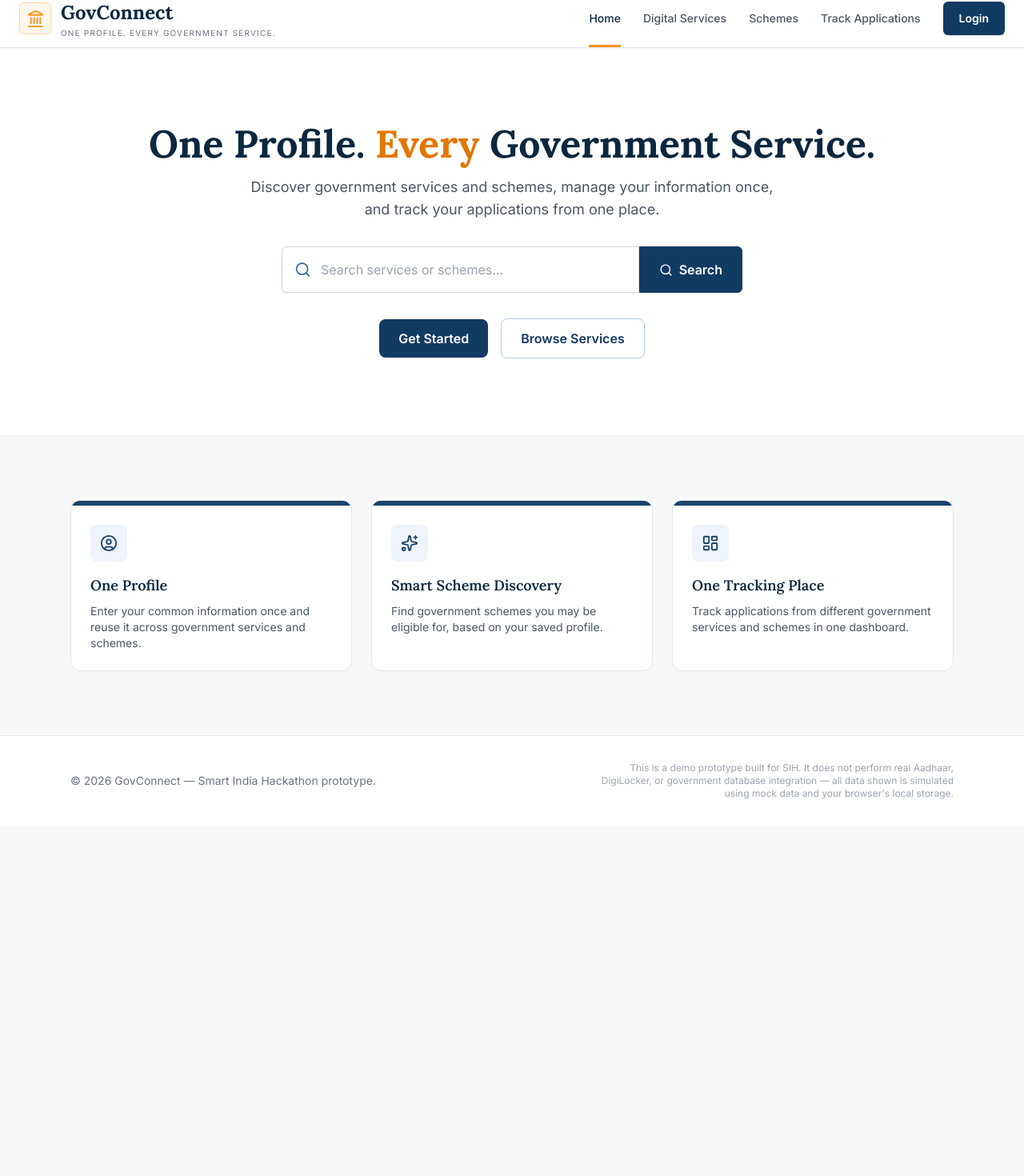
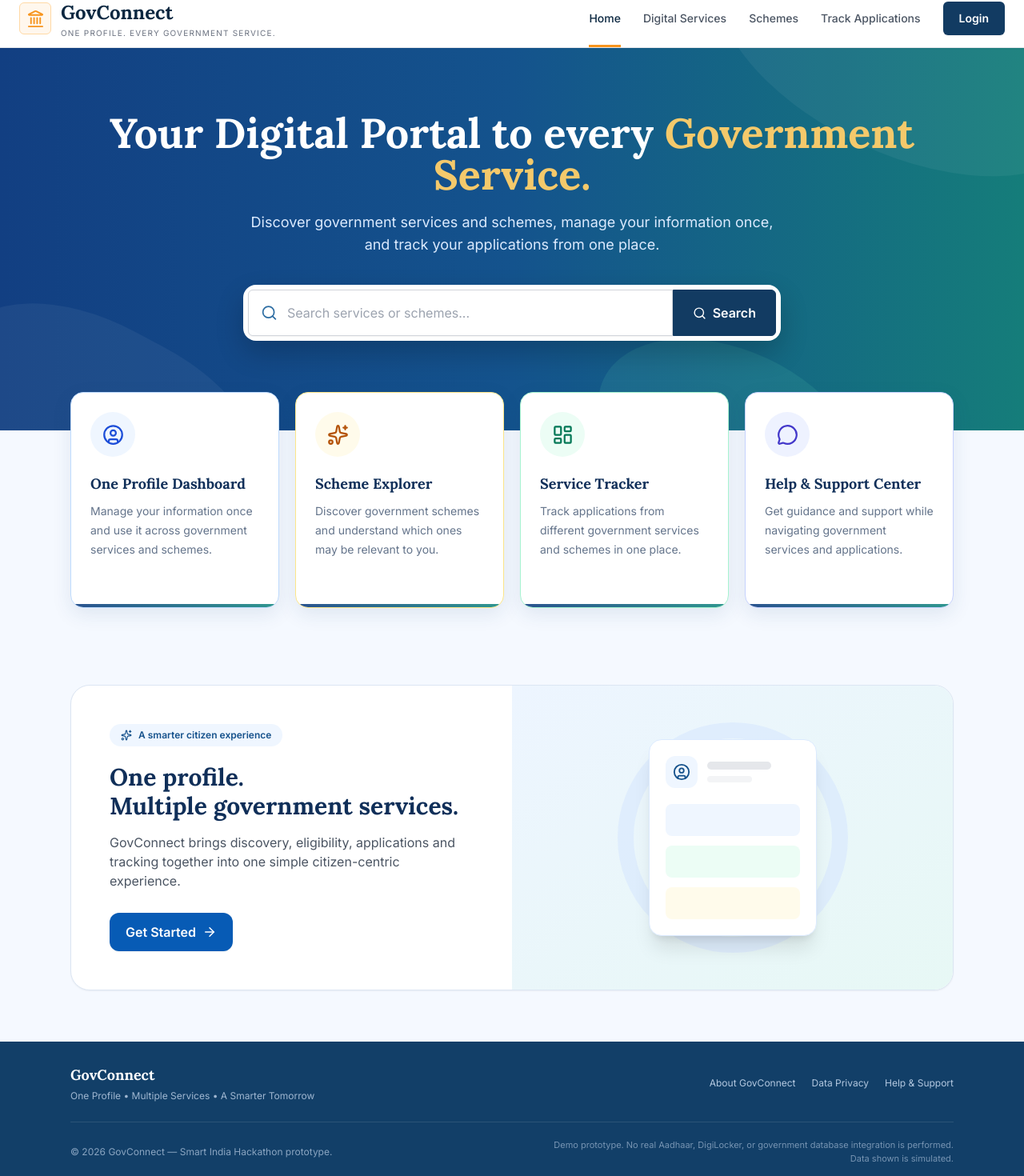
Before and after one commit to itzshivamsrivastav-eng/GovConnect, a React (Vite) app: page / in a window 1280 px wide. Shown: the part 45-1515 px from the top of the page at 80% size. Before the commit the page ends 1077 px from the top, so only its background shows below. Built offline with nearby package versions, Linux system fonts and the light colour scheme.

Commit message:
Worked on vulnerablities

```diff
--- a/src/pages/Landing.jsx
+++ b/src/pages/Landing.jsx
@@ -1,100 +1,259 @@
+import { Link } from 'react-router-dom';
+import {
+  UserCircle,
+  Sparkles,
+  LayoutDashboard,
+  MessageCircle,
+  Search,
+  ArrowRight,
+} from 'lucide-react';
 
-import { Link } from 'react-router-dom';
-import { UserCircle, Sparkles, LayoutDashboard } from 'lucide-react';
 import Navbar from '../components/Navbar';
 import SearchBar from '../components/SearchBar';
 
 const VALUE_PROPS = [
   {
     icon: UserCircle,
-    title: 'One Profile',
-    description: 'Enter your common information once and reuse it across government services and schemes.',
+    title: 'One Profile Dashboard',
+    description:
+      'Manage your information once and use it across government services and schemes.',
+    iconClass: 'bg-blue-50 text-blue-700',
+    borderClass: 'border-blue-200',
   },
   {
     icon: Sparkles,
-    title: 'Smart Scheme Discovery',
-    description: 'Find government schemes you may be eligible for, based on your saved profile.',
+    title: 'Scheme Explorer',
+    description:
+      'Discover government schemes and understand which ones may be relevant to you.',
+    iconClass: 'bg-amber-50 text-amber-700',
+    borderClass: 'border-amber-200',
   },
   {
     icon: LayoutDashboard,
-    title: 'One Tracking Place',
-    description: 'Track applications from different government services and schemes in one dashboard.',
+    title: 'Service Tracker',
+    description:
+      'Track applications from different government services and schemes in one place.',
+    iconClass: 'bg-emerald-50 text-emerald-700',
+    borderClass: 'border-emerald-200',
+  },
+  {
+    icon: MessageCircle,
+    title: 'Help & Support Center',
+    description:
+      'Get guidance and support while navigating government services and applications.',
+    iconClass: 'bg-indigo-50 text-indigo-700',
+    borderClass: 'border-indigo-200',
   },
 ];
 
 export default function Landing() {
   return (
-    <div className="min-h-screen flex flex-col">
+    <div className="min-h-screen flex flex-col bg-[#f5f9ff] overflow-hidden">
+
+      {/* Navbar */}
       <Navbar />
 
-      <section className="bg-white border-b border-gray-100">
-        <div className="mx-auto max-w-5xl px-4 sm:px-6 py-16 sm:py-24 text-center">
-          <h1 className="font-heading text-3xl sm:text-5xl font-bold text-navy-900 mb-4 leading-tight">
-            One Profile. <span className="text-saffron-600">Every</span> Government Service.
+      {/* Hero Section */}
+      <section className="relative">
+
+        {/* Hero Background */}
+        <div className="relative overflow-visible bg-gradient-to-r from-[#123f82] via-[#14538d] to-[#157d7a]">
+
+          {/* Decorative shapes */}
+          <div className="absolute inset-0 pointer-events-none overflow-hidden">
+            <div className="absolute -left-20 -bottom-28 w-[420px] h-[240px] bg-white/5 rotate-[28deg] rounded-[45%]" />
+            <div className="absolute right-[-100px] -top-32 w-[500px] h-[260px] bg-white/5 rotate-[25deg] rounded-[50%]" />
+            <div className="absolute right-[15%] bottom-[-120px] w-[350px] h-[220px] bg-emerald-300/10 rotate-[25deg] rounded-[50%]" />
+          </div>
+
+          <div className="relative z-10 mx-auto max-w-6xl px-4 sm:px-6 pt-16 sm:pt-20 pb-24 sm:pb-28 text-center">
+
+            {/* Main Heading */}
+            <h1 className="font-heading text-3xl sm:text-5xl lg:text-[52px] font-bold text-white leading-tight max-w-5xl mx-auto">
+              Your Digital Portal to every{' '}
+              <span className="text-[#f4c96b]">
+                Government Service.
+              </span>
             </h1>
 
-          <p className="text-gray-600 text-base sm:text-lg max-w-2xl mx-auto mb-8">
-            Discover government services and schemes, manage your information once, and track your applications
-            from one place.
+            {/* Subtitle */}
+            <p className="mt-5 text-sm sm:text-base lg:text-lg text-blue-100 max-w-2xl mx-auto leading-relaxed">
+              Discover government services and schemes, manage your information
+              once, and track your applications from one place.
             </p>
 
-          <div className="max-w-xl mx-auto">
+            {/* Search */}
+            <div className="relative z-20 max-w-2xl mx-auto mt-9">
+              <div className="bg-white rounded-2xl p-1.5 shadow-[0_15px_35px_rgba(0,0,0,0.20)]">
                 <SearchBar large />
               </div>
+            </div>
+          </div>
+        </div>
 
-          <div className="mt-8 flex items-center justify-center gap-4">
-            <Link
-              to="/login"
-              className="rounded-lg bg-navy-800 hover:bg-navy-900 transition-colors text-white font-semibold px-6 py-3 min-h-[44px] flex items-center"
+        {/* Quick Feature Cards */}
+        <div className="relative z-30 mx-auto max-w-6xl px-4 sm:px-6 -mt-10 sm:-mt-12 pb-8">
+          <div className="grid gap-5 sm:grid-cols-2 lg:grid-cols-4">
+
+            {VALUE_PROPS.map(
+              ({
+                icon: Icon,
+                title,
+                description,
+                iconClass,
+                borderClass,
+              }) => (
+                <div
+                  key={title}
+                  className={`group relative overflow-hidden rounded-2xl border ${borderClass} bg-white shadow-[0_8px_25px_rgba(25,65,120,0.10)] transition-all duration-300 hover:-translate-y-1 hover:shadow-[0_15px_35px_rgba(25,65,120,0.16)]`}
                 >
-              Get Started
-            </Link>
+                  {/* Bottom accent */}
+                  <div className="absolute bottom-0 left-0 right-0 h-1 bg-gradient-to-r from-[#123f82] to-[#188b83] opacity-90" />
 
-            <Link
-              to="/services"
-              className="rounded-lg border border-navy-200 text-navy-800 hover:bg-navy-50 transition-colors font-semibold px-6 py-3 min-h-[44px] flex items-center"
+                  <div className="p-5 sm:p-6">
+
+                    {/* Icon */}
+                    <div
+                      className={`w-14 h-14 rounded-full flex items-center justify-center mb-5 ${iconClass}`}
                     >
-              Browse Services
-            </Link>
+                      <Icon size={27} strokeWidth={2} />
+                    </div>
+
+                    {/* Title */}
+                    <h3 className="font-heading text-lg font-bold text-[#102f59] mb-2">
+                      {title}
+                    </h3>
+
+                    {/* Description */}
+                    <p className="text-sm text-[#64748b] leading-6">
+                      {description}
+                    </p>
+
+                    {/* Small arrow */}
+                    <div className="mt-5 flex items-center gap-1.5 text-xs font-semibold text-[#15518b] opacity-0 group-hover:opacity-100 transition-opacity">
+                      Explore
+                      <ArrowRight size={14} />
+                    </div>
+                  </div>
+                </div>
+              )
+            )}
+
           </div>
         </div>
       </section>
 
-      <section className="mx-auto max-w-6xl px-4 sm:px-6 py-14 sm:py-20 grid gap-6 sm:grid-cols-3">
-        {VALUE_PROPS.map(({ icon: Icon, title, description }) => (
-          <div
-            key={title}
-            className="overflow-hidden rounded-xl border border-gray-200 bg-white"
+      {/* Main Information Section */}
+      <section className="mx-auto max-w-6xl w-full px-4 sm:px-6 py-12 sm:py-16">
+
+        <div className="rounded-3xl bg-white border border-[#dce6f3] shadow-sm overflow-hidden">
+
+          <div className="grid lg:grid-cols-2">
+
+            {/* Left */}
+            <div className="p-7 sm:p-10 lg:p-12">
+
+              <span className="inline-flex items-center gap-2 rounded-full bg-blue-50 px-3.5 py-1.5 text-xs font-semibold text-[#15518b]">
+                <Sparkles size={14} />
+                A smarter citizen experience
+              </span>
+
+              <h2 className="font-heading text-2xl sm:text-3xl font-bold text-[#102f59] mt-5 leading-tight">
+                One profile.
+                <br />
+                Multiple government services.
+              </h2>
+
+              <p className="mt-4 text-sm sm:text-base text-gray-600 leading-7 max-w-xl">
+                GovConnect brings discovery, eligibility, applications and
+                tracking together into one simple citizen-centric experience.
+              </p>
+
+              <Link
+                to="/login"
+                className="mt-7 inline-flex items-center gap-2 rounded-xl bg-[#075bb5] hover:bg-[#064c97] text-white font-semibold px-5 py-3 transition-all shadow-sm hover:shadow-md"
               >
-            <div className="h-1.5 w-full bg-navy-700" />
-
-            <div className="p-6">
-              <div className="rounded-lg bg-navy-50 p-3 w-fit mb-4">
-                <Icon size={22} className="text-navy-700" />
+                Get Started
+                <ArrowRight size={18} />
+              </Link>
             </div>
 
-              <h3 className="font-heading text-lg font-semibold text-navy-900 mb-2">
-                {title}
-              </h3>
+            {/* Right visual */}
+            <div className="relative min-h-[260px] lg:min-h-full bg-gradient-to-br from-[#edf5ff] to-[#e7f8f5] flex items-center justify-center overflow-hidden">
 
-              <p className="text-sm text-gray-600">
-                {description}
+              <div className="absolute w-72 h-72 rounded-full border-[20px] border-blue-100/70" />
+              <div className="absolute w-52 h-52 rounded-full border-[15px] border-emerald-100/70" />
+
+              <div className="relative z-10 w-[210px] rounded-2xl bg-white border border-blue-100 shadow-xl p-5">
+
+                <div className="flex items-center gap-3 mb-5">
+                  <div className="w-10 h-10 rounded-xl bg-blue-50 flex items-center justify-center">
+                    <UserCircle
+                      size={22}
+                      className="text-[#15518b]"
+                    />
+                  </div>
+
+                  <div>
+                    <div className="h-2.5 w-20 bg-gray-200 rounded-full" />
+                    <div className="h-2 w-14 bg-gray-100 rounded-full mt-2" />
+                  </div>
+                </div>
+
+                <div className="space-y-3">
+                  <div className="h-10 rounded-lg bg-blue-50" />
+                  <div className="h-10 rounded-lg bg-emerald-50" />
+                  <div className="h-10 rounded-lg bg-amber-50" />
+                </div>
+
+              </div>
+            </div>
+
+          </div>
+        </div>
+      </section>
+
+      {/* Footer */}
+      <footer className="mt-auto bg-[#123f68] text-white">
+
+        <div className="mx-auto max-w-6xl px-4 sm:px-6 py-7">
+
+          <div className="flex flex-col md:flex-row items-center justify-between gap-5">
+
+            <div>
+              <div className="font-heading text-lg font-bold">
+                GovConnect
+              </div>
+
+              <p className="text-xs text-blue-100/70 mt-1">
+                One Profile • Multiple Services • A Smarter Tomorrow
               </p>
             </div>
+
+            <div className="flex items-center gap-5 text-xs text-blue-100/80">
+              <span>About GovConnect</span>
+              <span>Data Privacy</span>
+              <span>Help & Support</span>
             </div>
-        ))}
-      </section>
 
-      <footer className="mt-auto border-t border-gray-200 bg-white">
-        <div className="mx-auto max-w-6xl px-4 sm:px-6 py-8 text-sm text-gray-500 flex flex-col sm:flex-row items-center justify-between gap-3">
-          <p>&copy; {new Date().getFullYear()} GovConnect — Smart India Hackathon prototype.</p>
+          </div>
 
-          <p className="text-xs text-gray-400 text-center sm:text-right max-w-md">
-            This is a demo prototype built for SIH. It does not perform real Aadhaar, DigiLocker, or government
-            database integration — all data shown is simulated using mock data and your browser's local storage.
+          <div className="mt-6 pt-5 border-t border-white/10 flex flex-col sm:flex-row items-center justify-between gap-3">
+
+            <p className="text-xs text-blue-100/60">
+              © {new Date().getFullYear()} GovConnect — Smart India Hackathon prototype.
             </p>
+
+            <p className="text-[11px] text-blue-100/50 text-center sm:text-right max-w-lg">
+              Demo prototype. No real Aadhaar, DigiLocker, or government
+              database integration is performed. Data shown is simulated.
+            </p>
+
+          </div>
+
         </div>
       </footer>
+
     </div>
   );
 }
--- a/src/pages/Login.jsx
+++ b/src/pages/Login.jsx
@@ -1,27 +1,31 @@
 import { useState } from 'react';
 import { Link, useNavigate } from 'react-router-dom';
-import { LandmarkIcon } from 'lucide-react';
+import {
+  LandmarkIcon,
+  User,
+  Mail,
+  Lock,
+  Eye,
+  EyeOff,
+  ArrowRight,
+} from 'lucide-react';
+
 import { login, loginDemo } from '../services/authApi';
 import { useToast } from '../components/ToastContext';
 
 export default function Login() {
-  const [name, setName] = useState('');
   const [identifier, setIdentifier] = useState('');
   const [password, setPassword] = useState('');
   const [error, setError] = useState('');
+  const [showPassword, setShowPassword] = useState(false);
 
   const navigate = useNavigate();
   const { showToast } = useToast();
 
   function handleSubmit(e) {
     e.preventDefault();
-    setError('');
 
-    const result = login({
-      name,
-      identifier,
-      password,
-    });
+    const result = login({ identifier, password });
 
     if (!result.success) {
       setError(result.error);
@@ -39,124 +43,197 @@ export default function Login() {
   }
 
   return (
-    <div className="min-h-screen flex items-center justify-center bg-[#F7F8FA] px-4">
-      <div className="w-full max-w-md">
+    <div className="min-h-screen relative overflow-hidden bg-[#f5f9ff] flex items-center justify-center px-4 py-8">
 
-        {/* Logo */}
+      {/* Background Decorative Shapes */}
+      <div className="absolute inset-0 pointer-events-none overflow-hidden">
+
+        {/* Top Right Blue Shapes */}
+        <div className="absolute -top-20 -right-24 w-[430px] h-[220px] bg-blue-100/70 rotate-[25deg] rounded-[50%]" />
+        <div className="absolute -top-28 -right-10 w-[430px] h-[190px] border-[28px] border-blue-200/40 rotate-[25deg] rounded-[50%]" />
+
+        {/* Bottom Left Tricolor Inspired Curves */}
+        <div className="absolute -bottom-28 -left-32 w-[550px] h-[190px] bg-orange-200/60 rotate-[25deg] rounded-[50%]" />
+        <div className="absolute -bottom-36 -left-24 w-[550px] h-[170px] bg-white rotate-[25deg] rounded-[50%]" />
+        <div className="absolute -bottom-44 -left-16 w-[560px] h-[170px] bg-emerald-200/60 rotate-[25deg] rounded-[50%]" />
+
+        {/* Right Bottom Building Silhouette */}
+        <div className="absolute right-[-80px] bottom-[-40px] opacity-[0.10] text-blue-300">
+          <div className="w-[420px] h-[220px] rounded-t-[220px] border-[25px] border-blue-300 relative">
+            <div className="absolute left-1/2 -translate-x-1/2 -top-[75px] w-20 h-20 rounded-full border-[15px] border-blue-300" />
+            <div className="absolute left-10 right-10 top-20 h-24 border-x-[20px] border-blue-300" />
+          </div>
+        </div>
+
+      </div>
+
+      {/* Main Content */}
+      <div className="relative z-10 w-full max-w-[560px]">
+
+        {/* Brand */}
         <Link
           to="/"
-          className="flex items-center justify-center gap-2 font-heading text-2xl font-bold text-navy-900 mb-8"
+          className="flex flex-col items-center justify-center mb-8"
         >
+          <div className="flex items-center gap-3">
             <LandmarkIcon
-            size={26}
-            className="text-saffron-500"
+              size={38}
+              strokeWidth={2.4}
+              className="text-[#f2a33a]"
             />
 
+            <span className="font-heading text-[34px] sm:text-[38px] font-bold tracking-tight text-[#092f6b]">
               GovConnect
+            </span>
+          </div>
+
+          <div className="mt-3 flex items-center gap-3 text-sm sm:text-base text-[#71829d]">
+            <span>One Profile</span>
+            <span className="text-gray-300">•</span>
+            <span>Multiple Services</span>
+            <span className="text-gray-300">•</span>
+            <span>A Smarter Tomorrow</span>
+          </div>
         </Link>
 
         {/* Login Card */}
-        <div className="rounded-xl border border-gray-200 bg-white p-6 sm:p-8 shadow-sm">
+        <div className="rounded-2xl border border-[#dce6f3] bg-white/95 backdrop-blur-sm p-7 sm:p-9 shadow-[0_12px_40px_rgba(25,65,120,0.10)]">
 
-          <h1 className="font-heading text-xl font-semibold text-navy-900 mb-1">
+          {/* Heading */}
+          <div className="mb-7">
+            <h1 className="font-heading text-3xl font-bold text-[#092f6b] mb-2">
               Login
             </h1>
 
-          <p className="text-sm text-gray-500 mb-6">
+            <p className="text-sm sm:text-base text-[#667892]">
               Enter your details to access your GovConnect account.
             </p>
+          </div>
 
           {/* Error */}
           {error && (
-            <div className="mb-4 rounded-lg bg-red-50 border border-red-200 text-red-700 text-sm px-3 py-2">
+            <div className="mb-5 rounded-xl bg-red-50 border border-red-200 text-red-700 text-sm px-4 py-3">
               {error}
             </div>
           )}
 
-          <form
-            onSubmit={handleSubmit}
-            className="space-y-4"
-          >
+          <form onSubmit={handleSubmit} className="space-y-5">
 
             {/* Full Name */}
             <div>
-              <label className="block text-sm font-medium text-gray-700 mb-1">
+              <label className="block text-sm font-semibold text-[#33445c] mb-2">
                 Full Name
               </label>
 
+              <div className="relative">
+                <User
+                  size={21}
+                  className="absolute left-4 top-1/2 -translate-y-1/2 text-[#8291a8]"
+                />
+
                 <input
                   type="text"
-                value={name}
-                onChange={(e) => setName(e.target.value)}
-                className="w-full rounded-lg border border-gray-300 px-3 py-2.5 text-sm focus:outline-none focus:ring-2 focus:ring-navy-500 focus:border-navy-500"
+                  value={identifier.includes('@') ? '' : identifier}
+                  onChange={(e) => setIdentifier(e.target.value)}
+                  className="w-full h-[49px] rounded-xl border border-[#cfd9e6] bg-white pl-12 pr-4 text-sm text-[#26364d] placeholder:text-[#91a0b4] outline-none transition-all focus:border-[#125bb5] focus:ring-2 focus:ring-blue-100"
                   placeholder="Enter your full name"
                 />
+              </div>
             </div>
 
             {/* Email / Mobile */}
             <div>
-              <label className="block text-sm font-medium text-gray-700 mb-1">
+              <label className="block text-sm font-semibold text-[#33445c] mb-2">
                 Email or Mobile Number
               </label>
+
+              <div className="relative">
+                <Mail
+                  size={21}
+                  className="absolute left-4 top-1/2 -translate-y-1/2 text-[#8291a8]"
+                />
 
                 <input
                   type="text"
                   value={identifier}
                   onChange={(e) => setIdentifier(e.target.value)}
-                className="w-full rounded-lg border border-gray-300 px-3 py-2.5 text-sm focus:outline-none focus:ring-2 focus:ring-navy-500 focus:border-navy-500"
+                  className="w-full h-[49px] rounded-xl border border-[#cfd9e6] bg-white pl-12 pr-4 text-sm text-[#26364d] placeholder:text-[#91a0b4] outline-none transition-all focus:border-[#125bb5] focus:ring-2 focus:ring-blue-100"
                   placeholder="you@example.com or 9876543210"
                 />
+              </div>
             </div>
 
             {/* Password */}
             <div>
-              <label className="block text-sm font-medium text-gray-700 mb-1">
+              <label className="block text-sm font-semibold text-[#33445c] mb-2">
                 Password
               </label>
 
+              <div className="relative">
+                <Lock
+                  size={21}
+                  className="absolute left-4 top-1/2 -translate-y-1/2 text-[#53647d]"
+                />
+
                 <input
-                type="password"
+                  type={showPassword ? 'text' : 'password'}
                   value={password}
                   onChange={(e) => setPassword(e.target.value)}
-                className="w-full rounded-lg border border-gray-300 px-3 py-2.5 text-sm focus:outline-none focus:ring-2 focus:ring-navy-500 focus:border-navy-500"
+                  className="w-full h-[49px] rounded-xl border border-[#cfd9e6] bg-white pl-12 pr-12 text-sm text-[#26364d] placeholder:text-[#91a0b4] outline-none transition-all focus:border-[#125bb5] focus:ring-2 focus:ring-blue-100"
                   placeholder="••••••••"
                 />
+
+                <button
+                  type="button"
+                  onClick={() => setShowPassword((prev) => !prev)}
+                  className="absolute right-4 top-1/2 -translate-y-1/2 text-[#71829d] hover:text-[#092f6b] transition-colors"
+                  aria-label={
+                    showPassword ? 'Hide password' : 'Show password'
+                  }
+                >
+                  {showPassword ? (
+                    <EyeOff size={21} />
+                  ) : (
+                    <Eye size={21} />
+                  )}
+                </button>
+              </div>
             </div>
 
-            {/* Login */}
+            {/* Login Button */}
             <button
               type="submit"
-              className="w-full rounded-lg bg-navy-800 hover:bg-navy-900 transition-colors text-white font-semibold py-2.5 min-h-[44px]"
+              className="w-full h-[49px] rounded-xl bg-[#075bb5] hover:bg-[#064c97] transition-all text-white font-semibold flex items-center justify-center gap-2 shadow-sm hover:shadow-md"
             >
-              Login
+              <span>Login</span>
+              <ArrowRight size={20} />
             </button>
-
           </form>
 
           {/* Divider */}
-          <div className="flex items-center gap-3 my-5">
-            <div className="h-px flex-1 bg-gray-200" />
+          <div className="flex items-center gap-4 my-7">
+            <div className="h-px flex-1 bg-[#e2e7ee]" />
 
-            <span className="text-xs text-gray-400">
+            <span className="text-xs font-medium text-[#8b98aa]">
               OR
             </span>
 
-            <div className="h-px flex-1 bg-gray-200" />
+            <div className="h-px flex-1 bg-[#e2e7ee]" />
           </div>
 
-          {/* Demo Login */}
+          {/* Demo Account */}
           <button
             type="button"
             onClick={handleDemo}
-            className="w-full rounded-lg border border-saffron-400 text-saffron-700 hover:bg-saffron-50 transition-colors font-semibold py-2.5 min-h-[44px]"
+            className="w-full h-[49px] rounded-xl border border-[#e5c49d] bg-[#fffdfa] text-[#a76627] hover:bg-[#fff8ed] transition-all font-semibold flex items-center justify-center gap-2"
           >
-            Use Demo Account
+            <User size={20} />
+            <span>Use Demo Account</span>
           </button>
 
-          <p className="text-xs text-gray-400 mt-3 text-center">
+          <p className="text-xs sm:text-sm text-[#8290a4] mt-4 text-center leading-5">
             Demo account contains pre-filled mock profile and application data.
           </p>
-
         </div>
       </div>
     </div>
```
Lines whose indentation alone changed are shown as unchanged.
